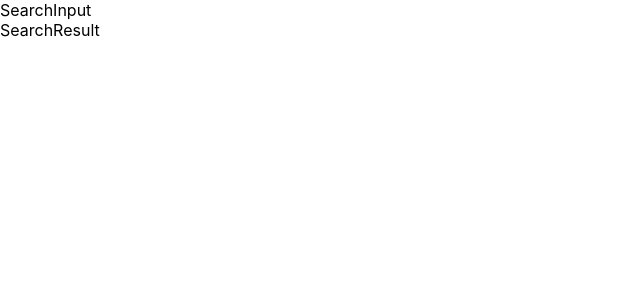
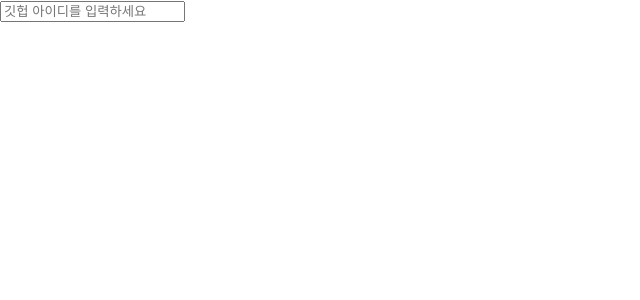
Before and after one commit to tjdud0123/SOPT_Web, a React (Create React App) app in the folder 실습/3rd-seminar-react-project/: page / in a window 1280 px wide. Shown: the top 300 px of the page, without its empty margins (0-640 px from the left). Built offline with nearby package versions, Linux system fonts and the light colour scheme.

Commit message:
api연결

```diff
--- a/실습/3rd-seminar-react-project/src/App.js
+++ b/실습/3rd-seminar-react-project/src/App.js
@@ -2,12 +2,26 @@ import './App.css';
 import React, { Fragment } from 'react'; // 최상위 부모를 만들고 싶지 않을 때
 import SearchInput from './components/SearchInput';
 import SearchResult from './components/SearchResult';
+import { getUserAPI } from './lib/api';
+
+import { useState, useEffect } from 'react';
 
 function App() {
+  const [user, setUser] = useState(null);
+
+  const getUser = async userName => {
+    const data = await getUserAPI(userName);
+    setUser(data);
+  };
+
+  // useEffect(() => {
+  //   getUser('tjdud0123');
+  // }, []);
+
   return (
     <>
-      <SearchInput />
-      <SearchResult />
+      <SearchInput onSubmit={getUser} />
+      <SearchResult user={user} />
     </>
   );
 }
--- a/실습/3rd-seminar-react-project/src/components/SearchInput.js
+++ b/실습/3rd-seminar-react-project/src/components/SearchInput.js
@@ -1,7 +1,26 @@
 import React from 'react';
+import { useState } from 'react';
+function SearchInput({ onSubmit }) {
+  const [input, setInput] = useState('');
 
-function SearchInput() {
-  return <div>SearchInput</div>;
+  const handleChange = e => {
+    setInput(e.target.value);
+  };
+  const handleSubmit = e => {
+    e.preventDefault();
+    onSubmit(input);
+  };
+
+  return (
+    <form onSubmit={handleSubmit}>
+      <input
+        type="text"
+        placeholder="깃헙 아이디를 입력하세요"
+        value={input}
+        onChange={handleChange}
+      />
+    </form>
+  );
 }
 
 export default SearchInput;
--- a/실습/3rd-seminar-react-project/src/components/SearchResult.js
+++ b/실습/3rd-seminar-react-project/src/components/SearchResult.js
@@ -1,7 +1,8 @@
 import React from 'react';
 
-function SearchResult() {
-  return <div>SearchResult</div>;
+function SearchResult({ user }) {
+  //console.log(user);
+  return <div>{user && user.name}</div>;
 }
 
 export default SearchResult;
--- /dev/null
+++ b/실습/3rd-seminar-react-project/src/lib/api.js
@@ -0,0 +1,11 @@
+import axios from 'axios';
+
+const client = axios.create({
+  baseURL: 'https://api.github.com/users/',
+});
+
+export const getUserAPI = async userName => {
+  const data = await client.get(userName);
+  //console.log(data.data);
+  return data.data;
+};
```
